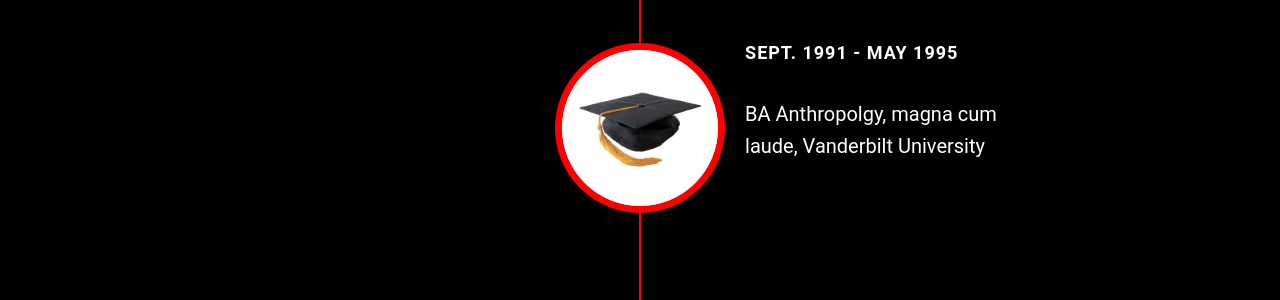
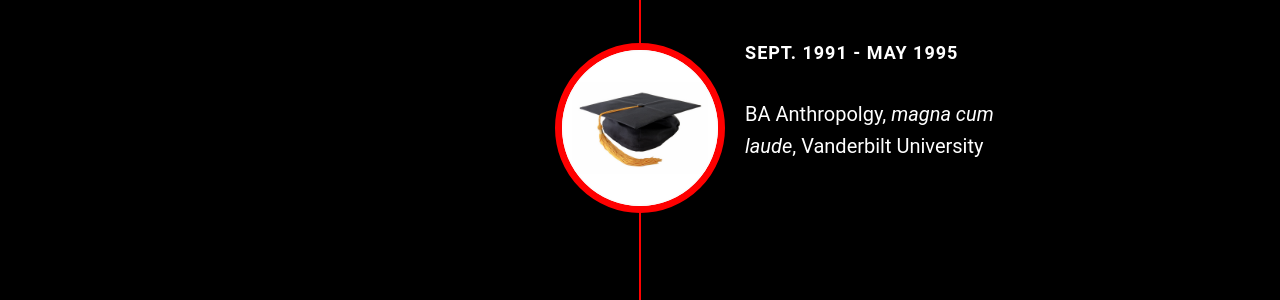
Before and after one commit to hLeePage/hLeePage.github.io, a Jekyll site: the page built from index.html, in a window 1280 px wide and 900 px high, scrolled down 3598 px. Shown: the part 158-458 px from the top of the window. Built offline with Jekyll 4.4.1, drawn with Linux system fonts in a browser that asks for light colours; nearby versions of some CDN libraries; the list of posts is cut into pages by our own code; comment, search, counter and statistics services are not loaded.

Commit message:
Edit timeline

```diff
--- a/_config.yml
+++ b/_config.yml
@@ -117,7 +117,7 @@ events:
     description: "IT Consulting,  Medical Device Sales, Faux and Decorative Painting, Making Music."
   - image: "/img/timeline/graduation.png"
     date: "Sept. 1991 - May 1995"
-    description: "BA Anthropolgy, magna cum laude, Vanderbilt University"
+    description: "BA Anthropolgy, _magna cum laude_, Vanderbilt University"
   - image: "/img/timeline/early_earth.jpg"
     date: "4.6 BYA - Sept. 1991"
     description: "The Earth forms and cools. A lot of stuff happens."
```
